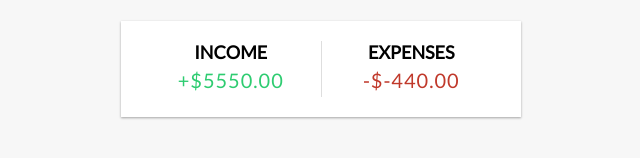
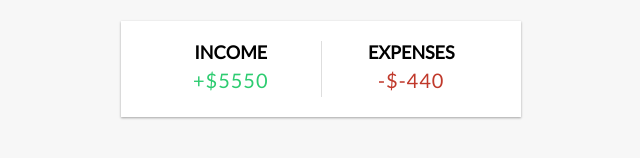
Before and after one commit to lucsantosdev/app-expense-tracker, a Vue app: page / in a window 1280 px wide. Shown: the part 150-308 px from the top of the page, without its empty margins (319-959 px from the left). Built offline with nearby package versions, Linux system fonts and the light colour scheme.

Commit message:
fix: type errors

```diff
--- a/src/App.vue
+++ b/src/App.vue
@@ -48,7 +48,7 @@ const expenses = computed(() => {
   <Header />
   <div class="container">
     <Balance :total="total" />
-    <IncomeExpenses :income="income" :expenses="expenses" />
+    <IncomeExpenses :income="+income" :expenses="+expenses" />
     <TransactionList :transactions="transactions" />
     <AddTransaction />
   </div>
```
